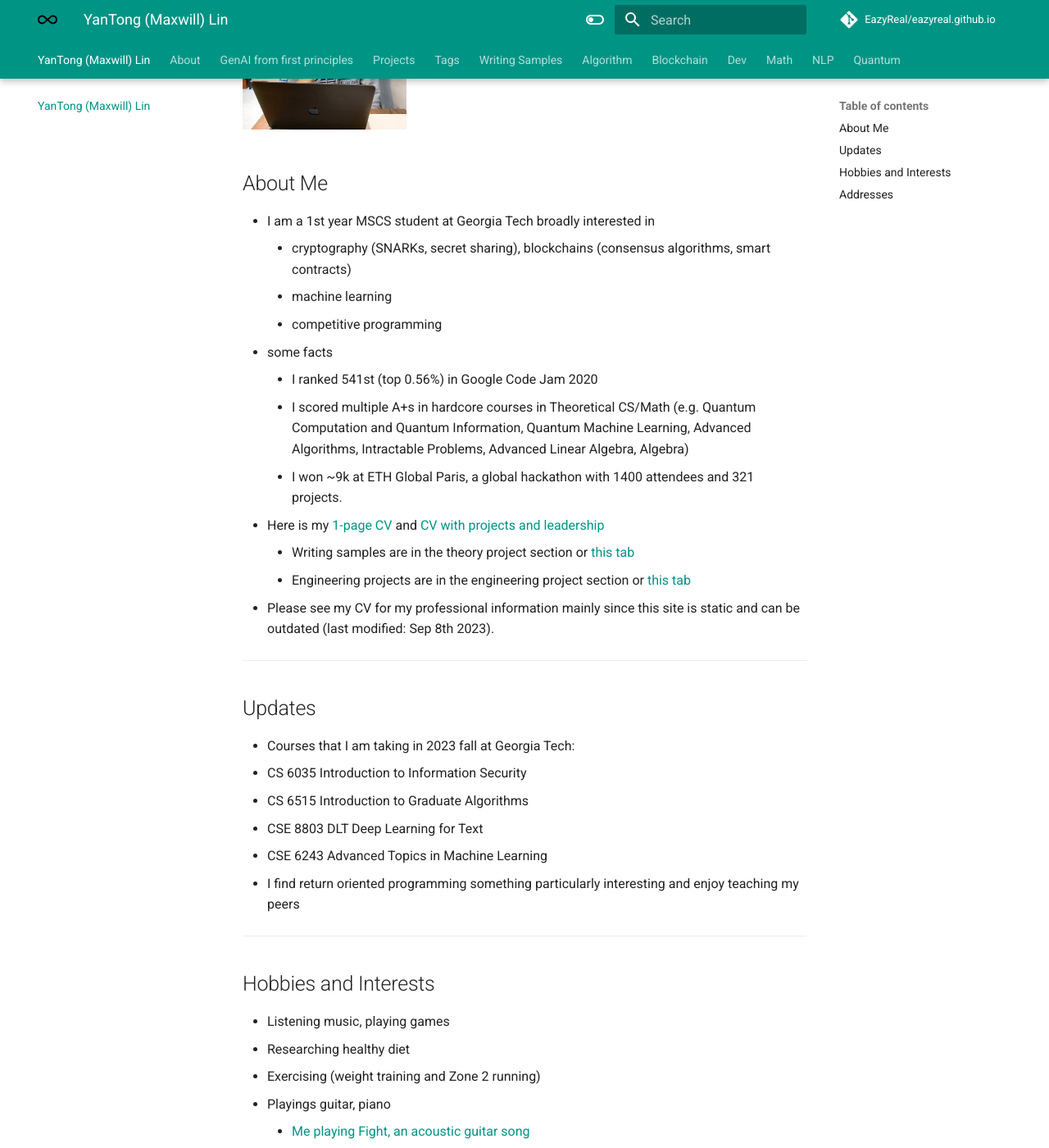
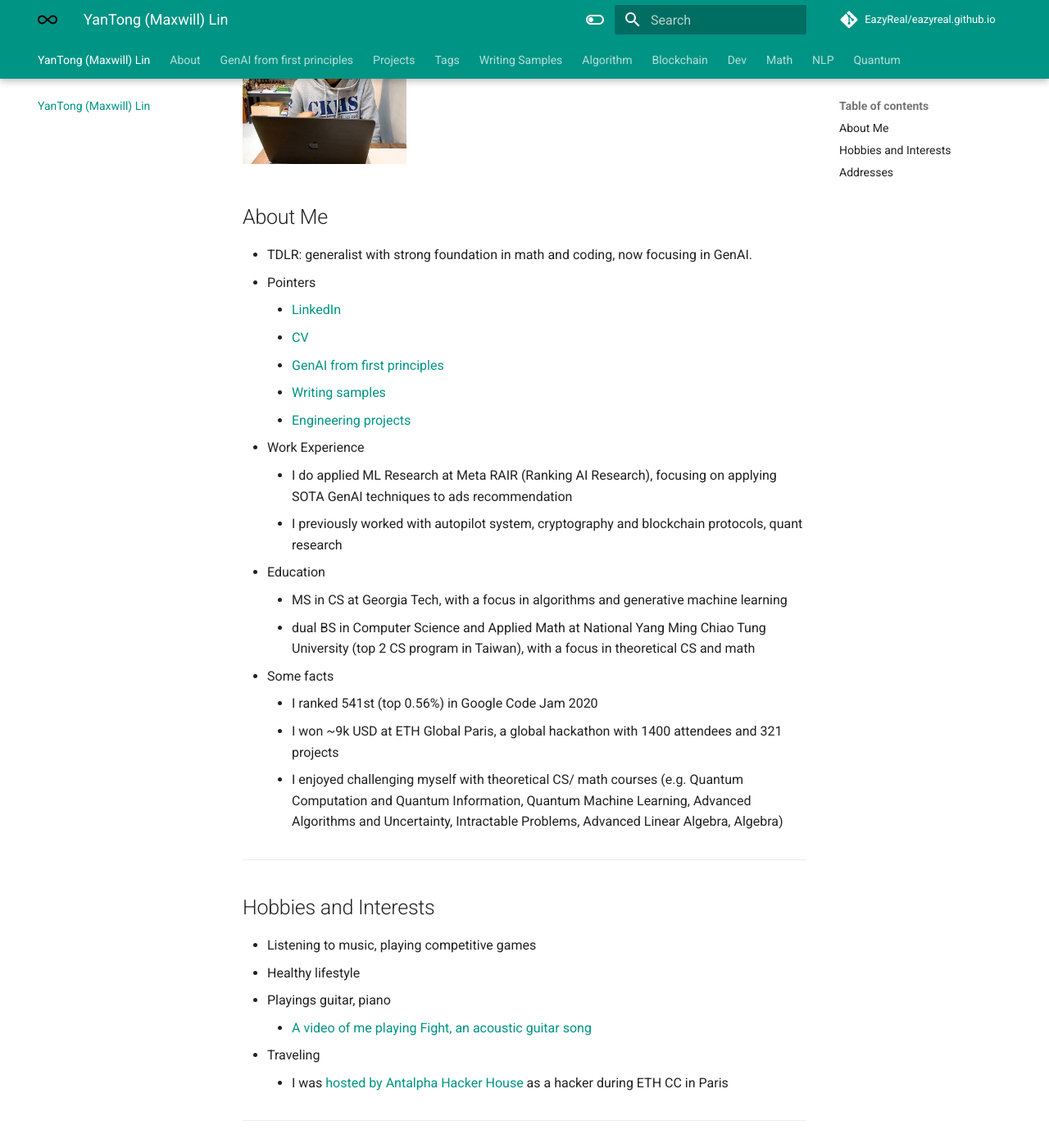
Before and after one commit to EazyReal/eazyreal.github.io, an MkDocs documentation site: the page built from docs/index.md, in a window 1280 px wide and 1400 px high, scrolled down 310 px. Shown: the whole window at 82% size. Built offline with MkDocs 1.6.1 and Material for MkDocs 9.7.7, drawn with Linux system fonts in a browser that asks for light colours; comment, search, counter and statistics services are not loaded; some of the changed text lies outside the part shown.

Commit message:
update index (pointers and TDLR, pointer to genai fp)

```diff
--- a/docs/index.md
+++ b/docs/index.md
@@ -3,40 +3,36 @@ title: YanTong (Maxwill) Lin
 tags: [home]
 ---
 
+Last updated: {{ git_revision_date_localized }}
+
 <img src="img/profile.jpg" alt="drawing" width="200"/>
 
 ## About Me
-- I am a 1st year MSCS student at Georgia Tech broadly interested in
-    - cryptography (SNARKs, secret sharing), blockchains (consensus algorithms, smart contracts)
-    - machine learning
-    - competitive programming
-- some facts
+- TDLR: generalist with strong foundation in math and coding, now focusing in GenAI.
+- Pointers
+    - [LinkedIn](https://www.linkedin.com/in/maxwilllin/)
+    - [CV](https://drive.google.com/file/d/1iBTJaVHiqBjrJ9jxYKth7Zv-mOVhbsf0/view)
+    - [GenAI from first principles](./genai_first_principles.md)
+    - [Writing samples](./writing_samples.md)
+    - [Engineering projects](./projects.md)
+- Work Experience
+    - I do applied ML Research at Meta RAIR (Ranking AI Research), focusing on applying SOTA GenAI techniques to ads recommendation
+    - I previously worked with autopilot system, cryptography and blockchain protocols, quant research
+- Education
+    - MS in CS at Georgia Tech, with a focus in algorithms and generative machine learning
+    - dual BS in Computer Science and Applied Math at National Yang Ming Chiao Tung University (top 2 CS program in Taiwan), with a focus in theoretical CS and math
+- Some facts
     - I ranked 541st (top 0.56%) in Google Code Jam 2020
-    - I scored multiple A+s in hardcore courses in Theoretical CS/Math (e.g. Quantum Computation and Quantum Information, Quantum Machine Learning, Advanced Algorithms, Intractable Problems, Advanced Linear Algebra, Algebra)
-    - I won ~9k at ETH Global Paris, a global hackathon with 1400 attendees and 321 projects.
-- Here is my [1-page CV](https://drive.google.com/file/d/16nkGvbMUJJ8JabQOxMNzgntl9-LsBaEd) and [CV with projects and leadership](https://drive.google.com/file/d/1ntaSsTQ9a0-AxTWxOlPUJBn5N1Ntv3ho/view?usp=sharing)
-    - Writing samples are in the theory project section or [this tab](./writing_samples.md)
-    - Engineering projects are in the engineering project section or [this tab](./projects.md)
-- Please see my CV for my professional information mainly since this site is static and can be outdated (last modified: Sep 8th 2023).
-
----
-
-## Updates
-- Courses that I am taking in 2023 fall at Georgia Tech:
-  - CS 6035 Introduction to Information Security
-  - CS 6515 Introduction to Graduate Algorithms
-  - CSE 8803 DLT Deep Learning for Text
-  - CSE 6243 Advanced Topics in Machine Learning
-- I find return oriented programming something particularly interesting and enjoy teaching my peers
+    - I won ~9k USD at ETH Global Paris, a global hackathon with 1400 attendees and 321 projects
+    - I enjoyed challenging myself with theoretical CS/ math courses (e.g. Quantum Computation and Quantum Information, Quantum Machine Learning, Advanced Algorithms and Uncertainty, Intractable Problems, Advanced Linear Algebra, Algebra)
 
 ---
 
 ## Hobbies and Interests
-- Listening music, playing games
-- Researching healthy diet
-- Exercising (weight training and Zone 2 running)
+- Listening to music, playing competitive games
+- Healthy lifestyle
 - Playings guitar, piano
-    - [Me playing Fight, an acoustic guitar song](https://youtu.be/XmpmadFYGOk)
+    - [A video of me playing Fight, an acoustic guitar song](https://youtu.be/XmpmadFYGOk)
 - Traveling
     - I was [hosted by Antalpha Hacker House](https://youtu.be/MSYaon4zNsc?si=ac7TzA_bLDmVUMfR) as a hacker during ETH CC in Paris
 
```
